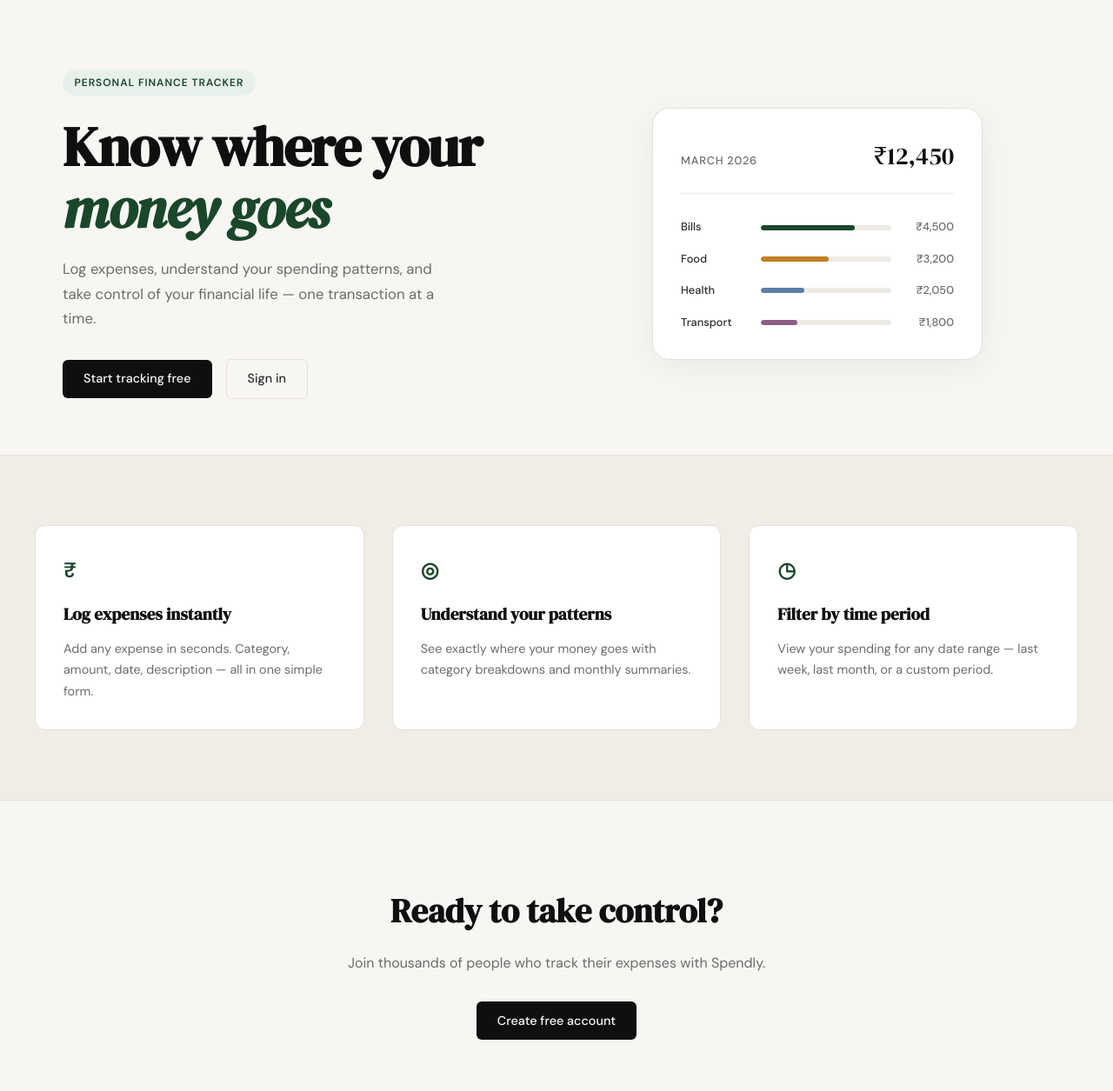
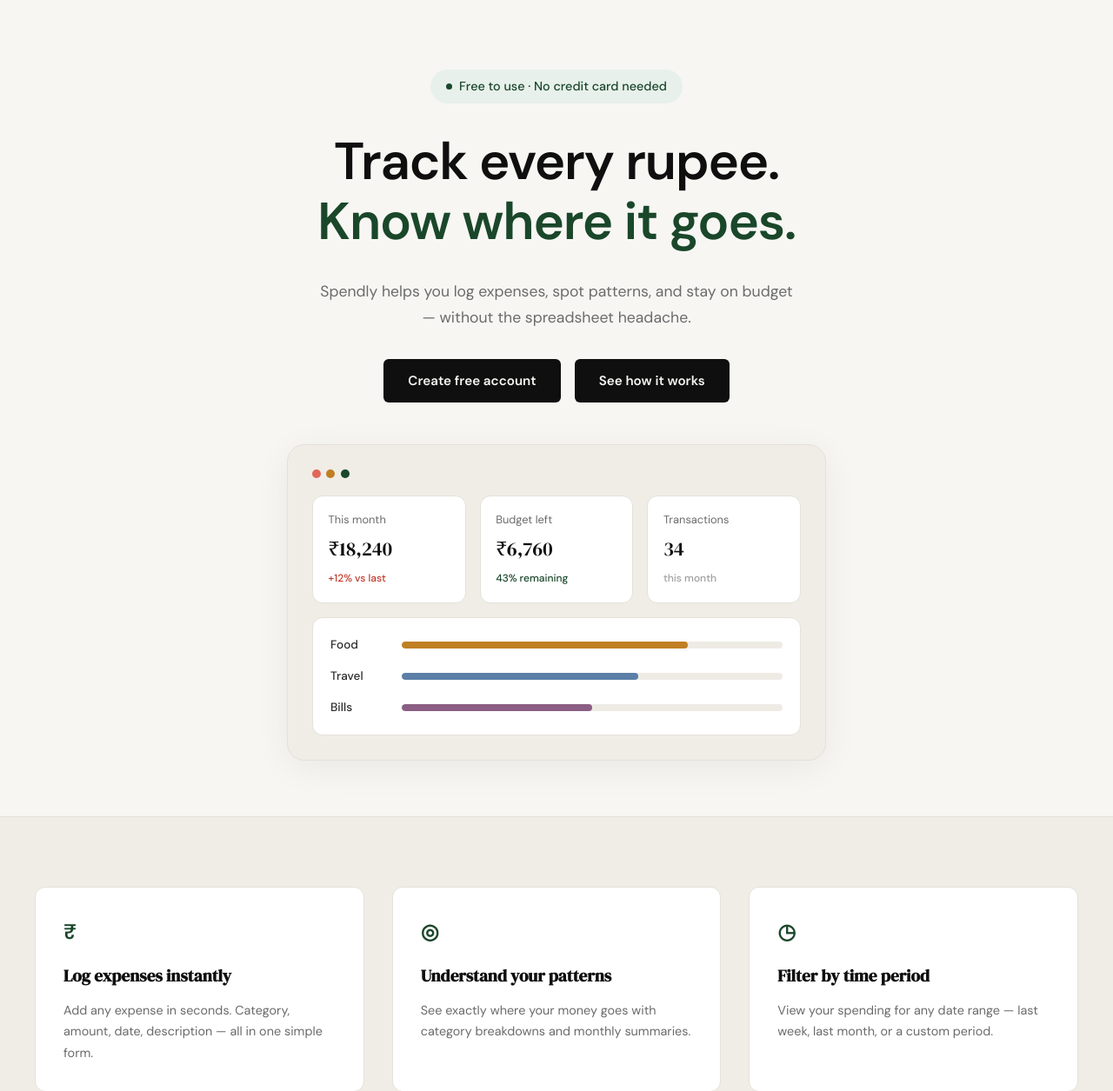
Before and after one commit to PaulShivers/spendly, a Flask app: page / in a window 1280 px wide. Shown: the part 61-1316 px from the top of the page at 87% size. Run offline with Flask 3, Linux system fonts and the light colour scheme.

Commit message:
landing: redesign hero section to match new mockup

```diff
--- a/static/css/style.css
+++ b/static/css/style.css
@@ -125,54 +125,77 @@
 
 .hero {
     padding: 5rem 2rem 4rem;
-    display: grid;
-    grid-template-columns: 1fr 1fr;
-    gap: 4rem;
+    display: flex;
+    flex-direction: column;
     align-items: center;
+    text-align: center;
+    gap: 2rem;
     max-width: var(--max-width);
     margin: 0 auto;
 }
 
 .hero-badge {
-    display: inline-block;
+    display: inline-flex;
+    align-items: center;
+    gap: 0.5rem;
     background: var(--accent-light);
     color: var(--accent);
-    font-size: 0.75rem;
-    font-weight: 600;
-    letter-spacing: 0.08em;
-    text-transform: uppercase;
-    padding: 0.35rem 0.85rem;
+    font-size: 0.9rem;
+    font-weight: 500;
+    padding: 0.5rem 1.1rem;
     border-radius: 999px;
-    margin-bottom: 1.5rem;
+}
+
+.hero-badge-dot {
+    width: 7px;
+    height: 7px;
+    border-radius: 50%;
+    background: var(--accent);
 }
 
 .hero-title {
-    font-family: var(--font-display);
-    font-size: clamp(2.5rem, 5vw, 4rem);
-    line-height: 1.1;
+    font-family: var(--font-body);
+    font-weight: 700;
+    font-size: clamp(2.5rem, 5vw, 3.75rem);
+    line-height: 1.15;
     letter-spacing: -0.02em;
     color: var(--ink);
-    margin-bottom: 1.25rem;
 }
 
-.hero-title em {
-    font-style: italic;
+.hero-title-accent {
     color: var(--accent);
 }
 
 .hero-subtitle {
-    font-size: 1.05rem;
+    font-size: 1.1rem;
     color: var(--ink-muted);
     line-height: 1.7;
-    max-width: 460px;
-    margin-bottom: 2rem;
+    max-width: 560px;
 }
 
 .hero-actions {
     display: flex;
     gap: 1rem;
     align-items: center;
+    justify-content: center;
 }
+
+.hero-btn {
+    display: inline-block;
+    background: var(--ink);
+    color: var(--paper);
+    padding: 0.8rem 1.75rem;
+    border-radius: var(--radius-sm);
+    font-family: var(--font-body);
+    font-size: 0.95rem;
+    font-weight: 600;
+    cursor: pointer;
+    border: none;
+    transition: background 0.2s;
+    text-decoration: none;
+}
+
+.hero-btn:hover { background: var(--accent); }
 
 /* ------------------------------------------------------------------ */
 /* Mock card (hero visual)                                             */
@@ -181,80 +204,110 @@
 .hero-visual {
     display: flex;
     justify-content: center;
+    width: 100%;
+    margin-top: 1rem;
 }
 
-.mock-card {
-    background: var(--paper-card);
+.hero-mock-window {
+    background: var(--paper-warm);
     border: 1px solid var(--border);
     border-radius: var(--radius-lg);
-    padding: 2rem;
+    padding: 1.75rem;
     width: 100%;
-    max-width: 380px;
+    max-width: 620px;
     box-shadow: 0 8px 40px rgba(0,0,0,0.06);
 }
 
-.mock-card-header {
+.hero-window-dots {
     display: flex;
-    justify-content: space-between;
-    align-items: baseline;
-    margin-bottom: 1.75rem;
-    padding-bottom: 1.25rem;
-    border-bottom: 1px solid var(--border-soft);
+    gap: 0.4rem;
+    margin-bottom: 1.25rem;
 }
 
-.mock-label {
-    font-size: 0.8rem;
-    font-weight: 500;
-    color: var(--ink-muted);
-    text-transform: uppercase;
-    letter-spacing: 0.06em;
+.hero-dot {
+    width: 10px;
+    height: 10px;
+    border-radius: 50%;
 }
 
-.mock-total {
+.hero-dot-red { background: #e0685a; }
+.hero-dot-yellow { background: var(--accent-2); }
+.hero-dot-green { background: var(--accent); }
+
+.hero-stats-grid {
+    display: grid;
+    grid-template-columns: repeat(3, 1fr);
+    gap: 1rem;
+    margin-bottom: 1rem;
+}
+
+.hero-stat {
+    background: var(--paper-card);
+    border: 1px solid var(--border);
+    border-radius: var(--radius-md);
+    padding: 1.1rem;
+    text-align: left;
+    display: flex;
+    flex-direction: column;
+    gap: 0.35rem;
+}
+
+.hero-stat-label {
+    font-size: 0.8rem;
+    color: var(--ink-muted);
+}
+
+.hero-stat-value {
     font-family: var(--font-display);
-    font-size: 1.75rem;
+    font-size: 1.4rem;
     color: var(--ink);
 }
 
-.mock-bars { display: flex; flex-direction: column; gap: 1rem; }
+.hero-stat-delta { font-size: 0.75rem; font-weight: 500; }
+.hero-stat-delta-danger { color: var(--danger); }
+.hero-stat-delta-success { color: var(--accent); }
+.hero-stat-delta-muted { color: var(--ink-faint); }
 
-.mock-bar-row {
+.hero-progress-card {
+    background: var(--paper-card);
+    border: 1px solid var(--border);
+    border-radius: var(--radius-md);
+    padding: 1.25rem;
+    display: flex;
+    flex-direction: column;
+    gap: 0.9rem;
+}
+
+.hero-progress-row {
     display: grid;
-    grid-template-columns: 80px 1fr 60px;
+    grid-template-columns: 70px 1fr;
     align-items: center;
     gap: 0.75rem;
+    text-align: left;
 }
 
-.mock-cat {
-    font-size: 0.8rem;
+.hero-progress-label {
+    font-size: 0.85rem;
     font-weight: 500;
     color: var(--ink-soft);
 }
 
-.mock-bar-track {
-    height: 6px;
+.hero-progress-track {
+    height: 8px;
     background: var(--border-soft);
     border-radius: 999px;
     overflow: hidden;
 }
 
-.mock-bar {
+.hero-progress-bar {
     height: 100%;
-    background: var(--accent);
     border-radius: 999px;
     transition: width 0.6s ease;
 }
 
-.mock-bar-2 { background: var(--accent-2); }
-.mock-bar-3 { background: #5b7fa6; }
-.mock-bar-4 { background: #8b5e83; }
-
-.mock-amt {
-    font-size: 0.8rem;
-    font-weight: 500;
-    color: var(--ink-muted);
-    text-align: right;
-}
+.hero-progress-bar-food { background: var(--accent-2); }
+.hero-progress-bar-travel { background: #5b7fa6; }
+.hero-progress-bar-bills { background: #8b5e83; }
 
 /* ------------------------------------------------------------------ */
 /* Buttons                                                             */
@@ -554,14 +607,8 @@
 /* ------------------------------------------------------------------ */
 
 @media (max-width: 900px) {
-    .hero {
-        grid-template-columns: 1fr;
-        text-align: center;
-    }
-
     .hero-subtitle { max-width: 100%; }
-    .hero-actions { justify-content: center; }
-    .hero-visual { display: none; }
+    .hero-stats-grid { grid-template-columns: 1fr; }
 
     .features-inner { grid-template-columns: 1fr; }
 }
--- a/templates/landing.html
+++ b/templates/landing.html
@@ -5,56 +5,62 @@
 {% block content %}
 
 <section class="hero">
-    <div class="hero-inner">
-        <div class="hero-badge">Personal Finance Tracker</div>
-        <h1 class="hero-title">
-            Know where your<br>
-            <em>money goes</em>
-        </h1>
-        <p class="hero-subtitle">
-            Log expenses, understand your spending patterns,
-            and take control of your financial life —
-            one transaction at a time.
-        </p>
-        <div class="hero-actions">
-            <a href="{{ url_for('register') }}" class="btn-primary">Start tracking free</a>
-            <a href="{{ url_for('login') }}" class="btn-ghost">Sign in</a>
-        </div>
+    <div class="hero-badge"><span class="hero-badge-dot"></span>Free to use &middot; No credit card needed</div>
+    <h1 class="hero-title">
+        Track every rupee.<br>
+        <span class="hero-title-accent">Know where it goes.</span>
+    </h1>
+    <p class="hero-subtitle">
+        Spendly helps you log expenses, spot patterns, and stay
+        on budget — without the spreadsheet headache.
+    </p>
+    <div class="hero-actions">
+        <a href="{{ url_for('register') }}" class="hero-btn">Create free account</a>
+        <a href="#" class="hero-btn">See how it works</a>
     </div>
+
     <div class="hero-visual">
-        <div class="mock-card">
-            <div class="mock-card-header">
-                <span class="mock-label">March 2026</span>
-                <span class="mock-total">₹12,450</span>
+        <div class="hero-mock-window">
+            <div class="hero-window-dots">
+                <span class="hero-dot hero-dot-red"></span>
+                <span class="hero-dot hero-dot-yellow"></span>
+                <span class="hero-dot hero-dot-green"></span>
             </div>
-            <div class="mock-bars">
-                <div class="mock-bar-row">
-                    <span class="mock-cat">Bills</span>
-                    <div class="mock-bar-track">
-                        <div class="mock-bar" style="width: 72%"></div>
+            <div class="hero-stats-grid">
+                <div class="hero-stat">
+                    <span class="hero-stat-label">This month</span>
+                    <span class="hero-stat-value">₹18,240</span>
+                    <span class="hero-stat-delta hero-stat-delta-danger">+12% vs last</span>
+                </div>
+                <div class="hero-stat">
+                    <span class="hero-stat-label">Budget left</span>
+                    <span class="hero-stat-value">₹6,760</span>
+                    <span class="hero-stat-delta hero-stat-delta-success">43% remaining</span>
+                </div>
+                <div class="hero-stat">
+                    <span class="hero-stat-label">Transactions</span>
+                    <span class="hero-stat-value">34</span>
+                    <span class="hero-stat-delta hero-stat-delta-muted">this month</span>
+                </div>
+            </div>
+            <div class="hero-progress-card">
+                <div class="hero-progress-row">
+                    <span class="hero-progress-label">Food</span>
+                    <div class="hero-progress-track">
+                        <div class="hero-progress-bar hero-progress-bar-food" style="width: 75%"></div>
                     </div>
-                    <span class="mock-amt">₹4,500</span>
                 </div>
-                <div class="mock-bar-row">
-                    <span class="mock-cat">Food</span>
-                    <div class="mock-bar-track">
-                        <div class="mock-bar mock-bar-2" style="width: 52%"></div>
+                <div class="hero-progress-row">
+                    <span class="hero-progress-label">Travel</span>
+                    <div class="hero-progress-track">
+                        <div class="hero-progress-bar hero-progress-bar-travel" style="width: 62%"></div>
                     </div>
-                    <span class="mock-amt">₹3,200</span>
                 </div>
-                <div class="mock-bar-row">
-                    <span class="mock-cat">Health</span>
-                    <div class="mock-bar-track">
-                        <div class="mock-bar mock-bar-3" style="width: 33%"></div>
+                <div class="hero-progress-row">
+                    <span class="hero-progress-label">Bills</span>
+                    <div class="hero-progress-track">
+                        <div class="hero-progress-bar hero-progress-bar-bills" style="width: 50%"></div>
                     </div>
-                    <span class="mock-amt">₹2,050</span>
-                </div>
-                <div class="mock-bar-row">
-                    <span class="mock-cat">Transport</span>
-                    <div class="mock-bar-track">
-                        <div class="mock-bar mock-bar-4" style="width: 28%"></div>
-                    </div>
-                    <span class="mock-amt">₹1,800</span>
                 </div>
             </div>
         </div>
```
